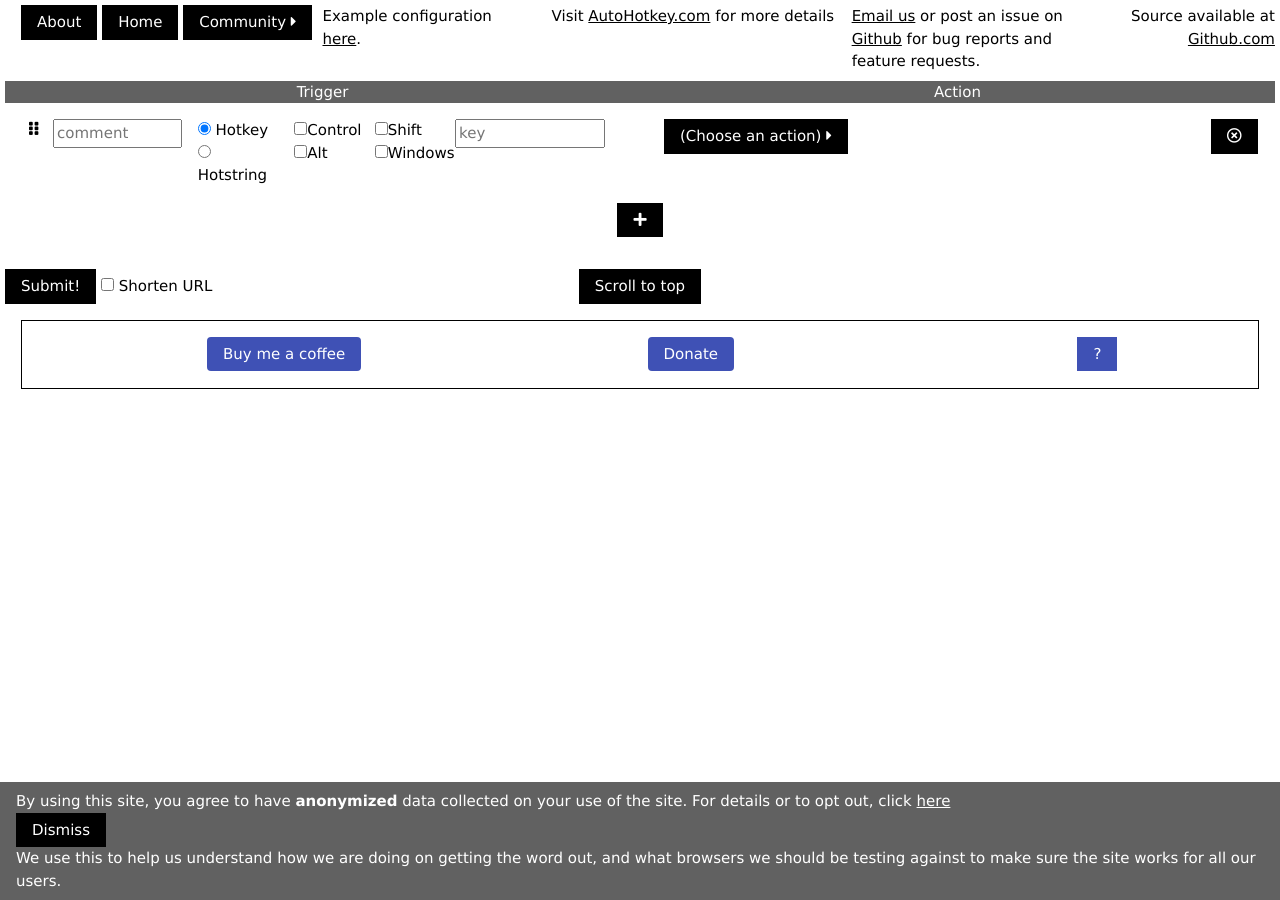
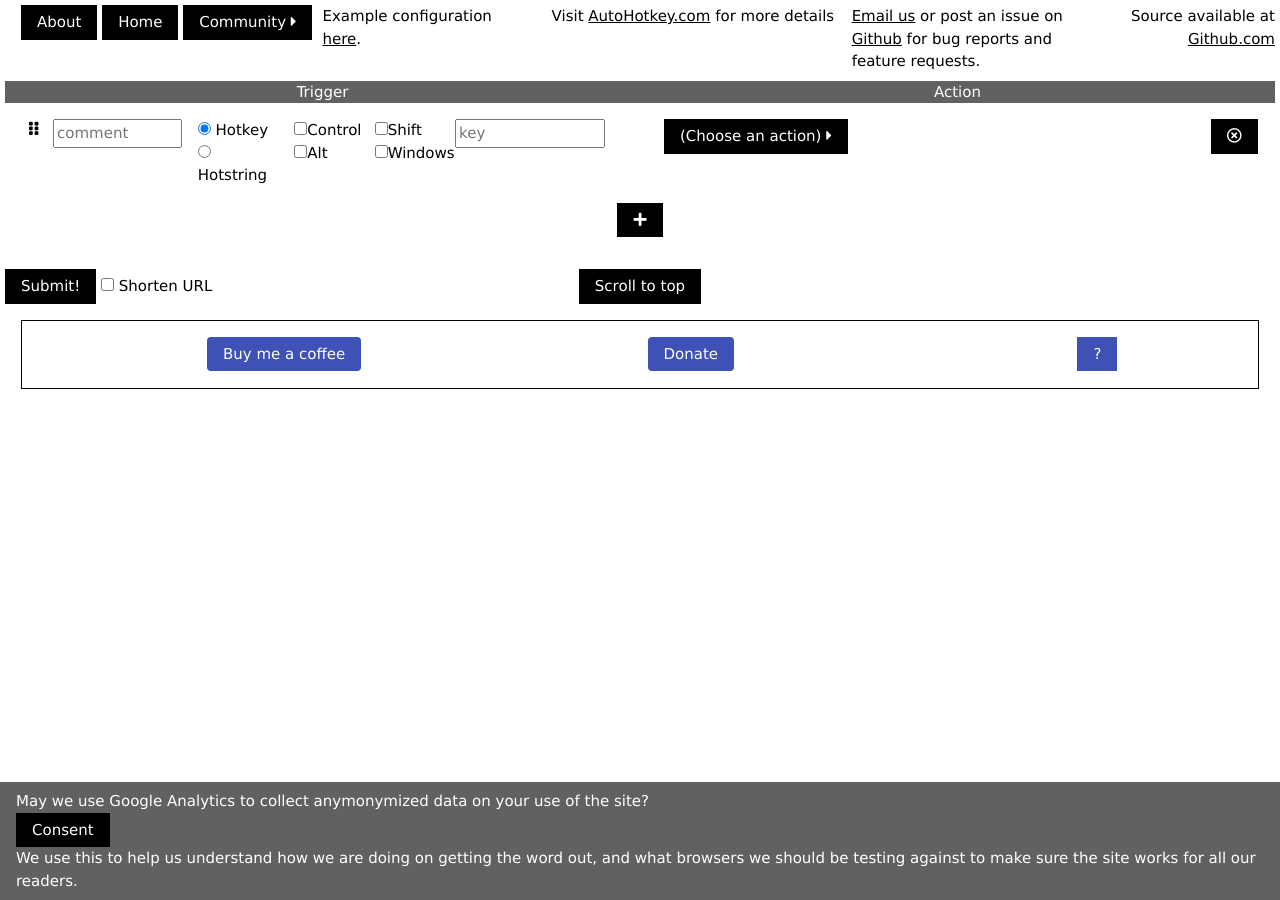
Before and after one commit to mshafer1/AHK-generator, a Jekyll site: the page built from index.html, in a window 1280 px wide. Built offline with Jekyll 4.4.1, drawn with Linux system fonts in a browser that asks for light colours; nearby versions of some CDN libraries.

Commit message:
switch tracking to opt-in

```diff
--- a/_includes/tracking.html
+++ b/_includes/tracking.html
@@ -1,11 +1,12 @@
-<div class=" w3-dark-grey w3-padding printHide" style="display:none;" id="trackingDismiss">
-    By using this site, you agree to have <b>anonymized</b> data collected on your use of the site. For details or to
-    opt out, click <a class="" href="/about.html">here</a>
-    <div><button class="w3-btn" onclick="dismiss()">Dismiss</button></div>
+<div class="w3-dark-grey w3-padding footer printHide" style="display:none;" id="trackingConsent">
+    <div>
+        <span class="w3-hide-small" title="This includes such data as refering site, browser type and size, and country of use.">May we use Google Analytics to collect anymonymized data on your use of the site?</span>
+        <span class="w3-hide-medium w3-hide-large">May we use Google Analytics to collect anymonymized data on your use of this site such as browser type and size, what site referred you, and country of uses?</span>
+        <div><button class="w3-btn" onclick="consent()">Consent</button><div>
 
-    <span>We use this to help us understand how we are doing on getting the word out, and what browsers we should be
-        testing against to make sure the site works for all our users.</span>
-    <!-- dismiss footer -->
+            <span>We use this to help us understand how we are doing on getting the word out, and what browsers we should be testing against to make sure the site works for all our readers.</span>
+    </div>
+	<!-- consent footer -->
 </div>
 
 
@@ -13,6 +14,7 @@
 
     var dismiss_cookie = 'dismiss'
     var opt_out_cookie = 'opt_out'
+    var consent_cookie = 'consent'
 
     // from https://stackoverflow.com/a/5762713
     function loadjscssfile(filename, filetype) {
@@ -63,17 +65,42 @@
         cookieVal = getCookie(opt_out_cookie);
         optOutVal = JSON.parse(cookieVal);
 
-        if (optOutVal) {
+        cookieVal = getCookie(consent_cookie);
+        consentVal = JSON.parse(cookieVal);
+
+        console.debug("dismiss", dismissVal, " optOutVal ", optOutVal, " consentVal ", consentVal)
+
+        if (optOutVal == true) {
             optOut(true);
+            console.debug("opt out, aborting")
             return; // user has opted out, just stop.
         }
 
+        if(consentVal == true) {
+            console.debug("consented, loading")
         loadTracking();
+            return;
+        }
 
-        if (!dismissVal) {
-            $('#trackingDismiss').fadeIn(500)
+        if (dismissVal != true) {
+            console.debug("not dismissed showing")
+            $('#trackingConsent').fadeIn(500)
         }
     }
 
+
+
+    // on consent, load GA.js
+    function consent(from_cookie=false) {
+        loadTracking();
+        $('#trackingConsent').fadeOut(500)
+
+        // if caused by user action, store cookie to prevent re-asking
+        if(!from_cookie) {
+            setCookie(consent_cookie, true, 90)
+        }
+    }
+
+
     $(window).ready(checkCookie);
 </script>
--- a/css/styles.css
+++ b/css/styles.css
@@ -7,7 +7,7 @@ body {
 }
 
 .footer {
-    display: flex!important;
+    display: flex;
     z-index: 99!important;
 }
 
```
Also changed, not shown: other parts of _includes/tracking.html (+2 -2 lines).
